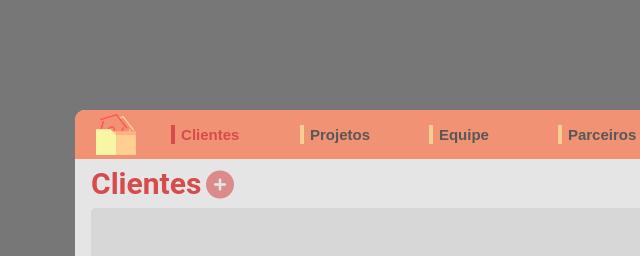
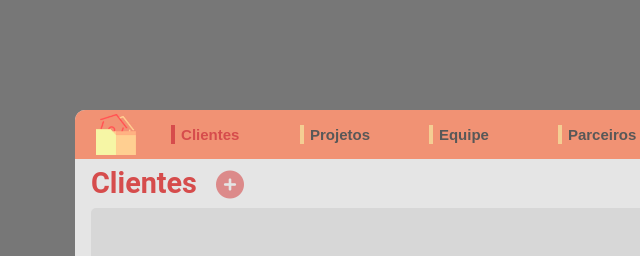
Before and after one commit to danibonfim/ARQuive, a website: page public/bancodados.html in a window 1280 px wide. Shown: the top 256 px of the page, 15-655 px from the left. Drawn offline with Linux system fonts and the light colour scheme; no server answers.

Commit message:
ajustes CSS

```diff
--- a/public/bancodados.html
+++ b/public/bancodados.html
@@ -43,7 +43,7 @@
 
             <div class="content">
                 <div class="content-header" id="content-header">
-                    <h2 id="tituloquery">Clientes</h2>
+                    <h2 id="queryTitle">Clientes</h2>
                     <div id="btnAdd">
                     <!-- <i class="fas fa-plus-circle iconButton pointer tooltip" id="addData">
                         <span class="tooltiptext">Criar</span>
--- a/public/style.css
+++ b/public/style.css
@@ -23,7 +23,7 @@ h2{
     font-weight: 700;
     color: #d64c4c;
     margin:0;
-    font-size: 30px;
+    font-size: 1.8em;
 }
 
 h3{
@@ -258,12 +258,21 @@ button:hover{
 
 /** PAGINA DO BANCO DE DADOS **/
 
+#queryTitle h2{
+    font-size: 25px;
+}
+
+.btnAdd{
+    font-size: 25px;
+}
+
 
 .iconButton{
     border:none;
     font-size: 28px;
     margin-right: 0;
-    color:rgb(214, 76, 76, .6)
+    color:rgb(214, 76, 76, .6);
+    margin-left: 10px;
 }
 
 .iconButton:hover{
--- a/public/views/BdGlobal.js
+++ b/public/views/BdGlobal.js
@@ -18,7 +18,7 @@ function filterByName() {
 
 
 //ALTERAR TÍTULO DAS QUERRYS
-let tituloPagina = document.getElementById("tituloquery");
+let tituloPagina = document.getElementById("queryTitle");
 let menu = document.getElementsByClassName('menu')[0]
 menu.childNodes.forEach((button) =>{
     button.addEventListener('click', alteraTitulo)
```
